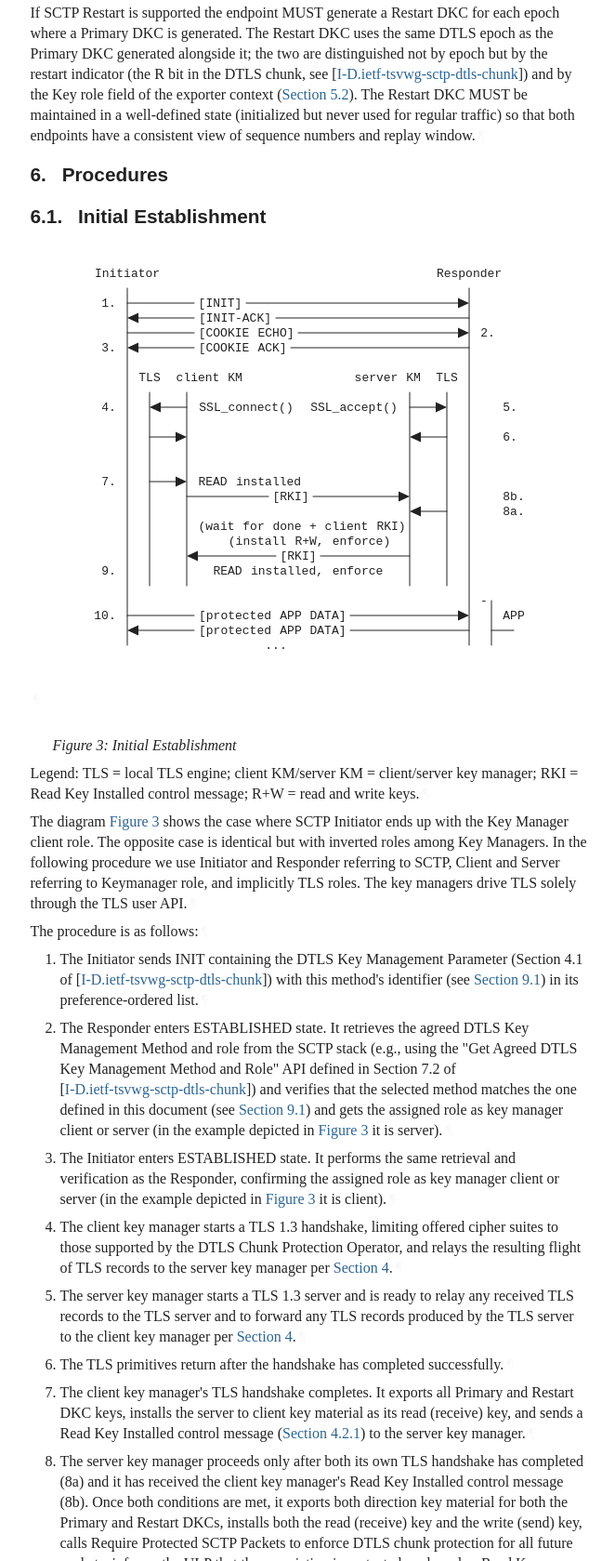
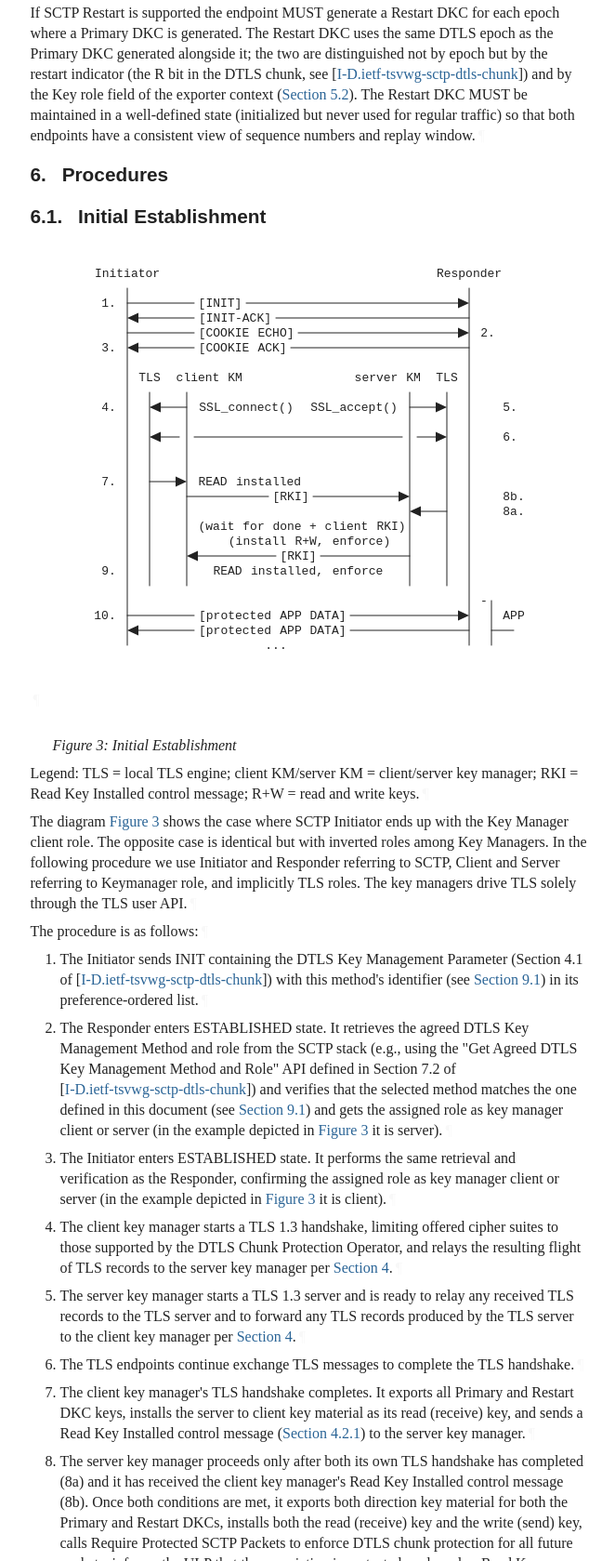
Before and after one commit to teiclap/draft-porfiri-tsvwg-sctp-dtls-handshake, a plain HTML site: page draft-porfiri-tsvwg-sctp-dtls-handshake.html in a window 1280 px wide. Shown: the part 7919-9598 px from the top of the page at 93% size, without its empty margins (92-754 px from the left). Drawn offline with Linux system fonts and the light colour scheme; a web font is replaced by a local one.

Commit message:
Script updating gh-pages from 7e0dde3. [ci skip]

```diff
--- a/draft-porfiri-tsvwg-sctp-dtls-handshake.html
+++ b/draft-porfiri-tsvwg-sctp-dtls-handshake.html
@@ -2044,8 +2044,9 @@ consistent view of sequence numbers and replay window.<a href="#section-5.4-4" c
                 <path d="M 216,112 L 408,112" fill="none" stroke="black"></path>
                 <path d="M 72,176 L 104,176" fill="none" stroke="black"></path>
                 <path d="M 344,176 L 376,176" fill="none" stroke="black"></path>
-                <path d="M 64,208 L 96,208" fill="none" stroke="black"></path>
-                <path d="M 352,208 L 384,208" fill="none" stroke="black"></path>
+                <path d="M 72,208 L 96,208" fill="none" stroke="black"></path>
+                <path d="M 112,208 L 336,208" fill="none" stroke="black"></path>
+                <path d="M 352,208 L 376,208" fill="none" stroke="black"></path>
                 <path d="M 64,256 L 96,256" fill="none" stroke="black"></path>
                 <path d="M 104,272 L 192,272" fill="none" stroke="black"></path>
                 <path d="M 240,272 L 336,272" fill="none" stroke="black"></path>
@@ -2060,13 +2061,13 @@ consistent view of sequence numbers and replay window.<a href="#section-5.4-4" c
                 <polygon class="arrowhead" points="408,400 396,394.4 396,405.6" fill="black" transform="rotate(0,400,400)"></polygon>
                 <polygon class="arrowhead" points="408,96 396,90.4 396,101.6" fill="black" transform="rotate(0,400,96)"></polygon>
                 <polygon class="arrowhead" points="408,64 396,58.4 396,69.6" fill="black" transform="rotate(0,400,64)"></polygon>
+                <polygon class="arrowhead" points="384,208 372,202.4 372,213.6" fill="black" transform="rotate(0,376,208)"></polygon>
                 <polygon class="arrowhead" points="384,176 372,170.4 372,181.6" fill="black" transform="rotate(0,376,176)"></polygon>
                 <polygon class="arrowhead" points="360,288 348,282.4 348,293.6" fill="black" transform="rotate(180,352,288)"></polygon>
-                <polygon class="arrowhead" points="360,208 348,202.4 348,213.6" fill="black" transform="rotate(180,352,208)"></polygon>
                 <polygon class="arrowhead" points="344,272 332,266.4 332,277.6" fill="black" transform="rotate(0,336,272)"></polygon>
                 <polygon class="arrowhead" points="120,336 108,330.4 108,341.6" fill="black" transform="rotate(180,112,336)"></polygon>
                 <polygon class="arrowhead" points="104,256 92,250.4 92,261.6" fill="black" transform="rotate(0,96,256)"></polygon>
-                <polygon class="arrowhead" points="104,208 92,202.4 92,213.6" fill="black" transform="rotate(0,96,208)"></polygon>
+                <polygon class="arrowhead" points="80,208 68,202.4 68,213.6" fill="black" transform="rotate(180,72,208)"></polygon>
                 <polygon class="arrowhead" points="80,176 68,170.4 68,181.6" fill="black" transform="rotate(180,72,176)"></polygon>
                 <polygon class="arrowhead" points="56,416 44,410.4 44,421.6" fill="black" transform="rotate(180,48,416)"></polygon>
                 <polygon class="arrowhead" points="56,112 44,106.4 44,117.6" fill="black" transform="rotate(180,48,112)"></polygon>
@@ -2175,7 +2176,7 @@ RKI = Read Key Installed control message; R+W = read and write keys.<a href="#se
    produced by the TLS server to the client key manager per <a href="#tls-user-message" class="auto internal xref">Section 4</a>.<a href="#section-6.1-5.5.1" class="pilcrow">¶</a></p>
 </li>
           <li id="section-6.1-5.6">
-            <p id="section-6.1-5.6.1">The TLS primitives return after the handshake has completed successfully.<a href="#section-6.1-5.6.1" class="pilcrow">¶</a></p>
+            <p id="section-6.1-5.6.1">The TLS endpoints continue exchange TLS messages to complete the TLS handshake.<a href="#section-6.1-5.6.1" class="pilcrow">¶</a></p>
 </li>
           <li id="section-6.1-5.7">
             <p id="section-6.1-5.7.1">The client key manager's TLS handshake completes. It exports all Primary
--- a/draft-porfiri-tsvwg-sctp-dtls-handshake.txt
+++ b/draft-porfiri-tsvwg-sctp-dtls-handshake.txt
@@ -559,7 +559,7 @@ Table of Contents
              |  |    |                             |    |  |
           4. |  |<---+ SSL_connect()  SSL_accept() +--->|  |    5.
              |  |    |                             |    |  |
-             |  +--->|                             |<---+  |    6.
+             |  |<---|-----------------------------|--->|  |    6.
              |  |    |                             |    |  |
              |  |    |                             |    |  |
           7. |  +--->| READ installed              |    |  |
@@ -619,8 +619,8 @@ Table of Contents
         any TLS records produced by the TLS server to the client key
         manager per Section 4.
 
-   6.   The TLS primitives return after the handshake has completed
-        successfully.
+   6.   The TLS endpoints continue exchange TLS messages to complete the
+        TLS handshake.
 
    7.   The client key manager's TLS handshake completes.  It exports
         all Primary and Restart DKC keys, installs the server to client
```
Also changed, not shown: index.html (+1 -1 lines).
